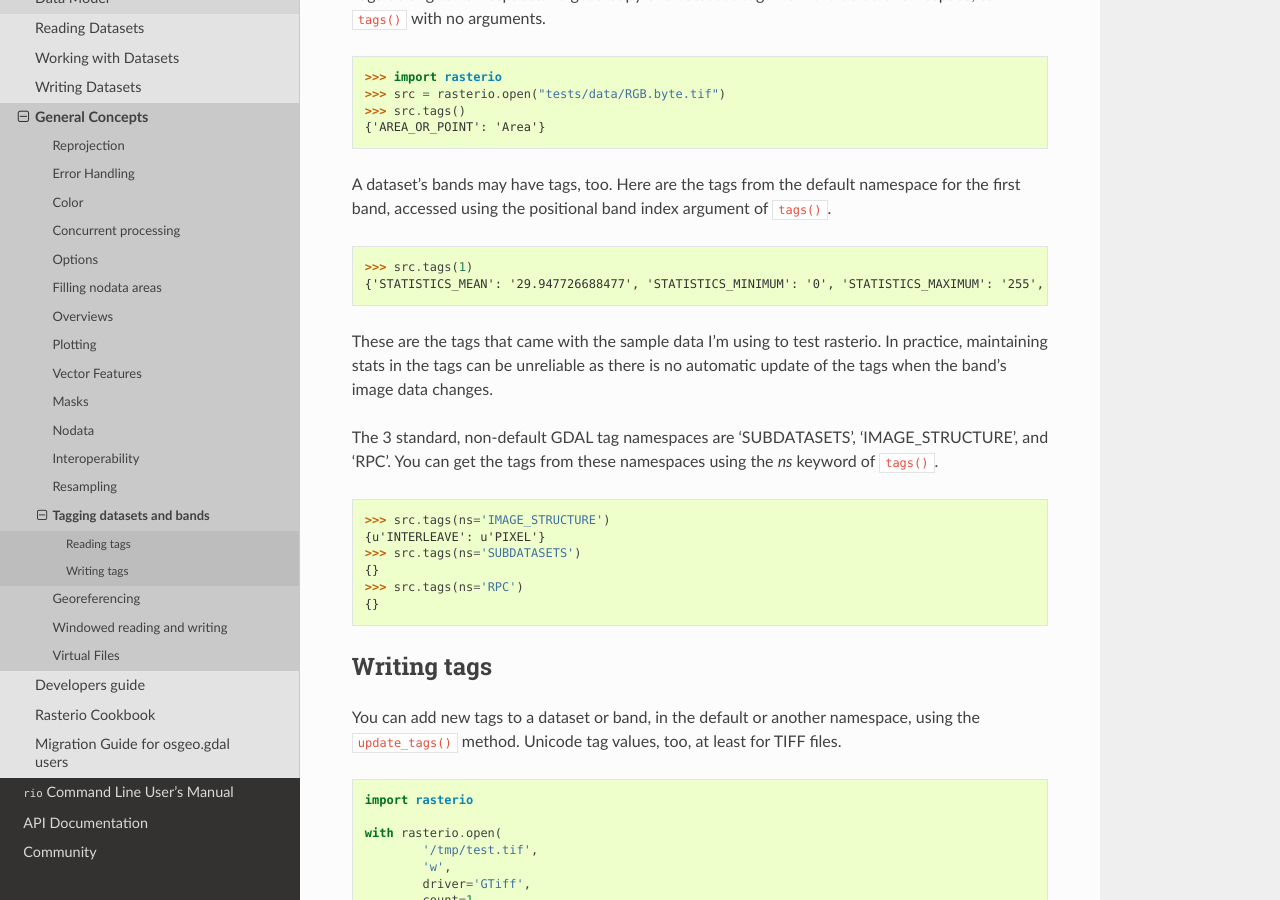
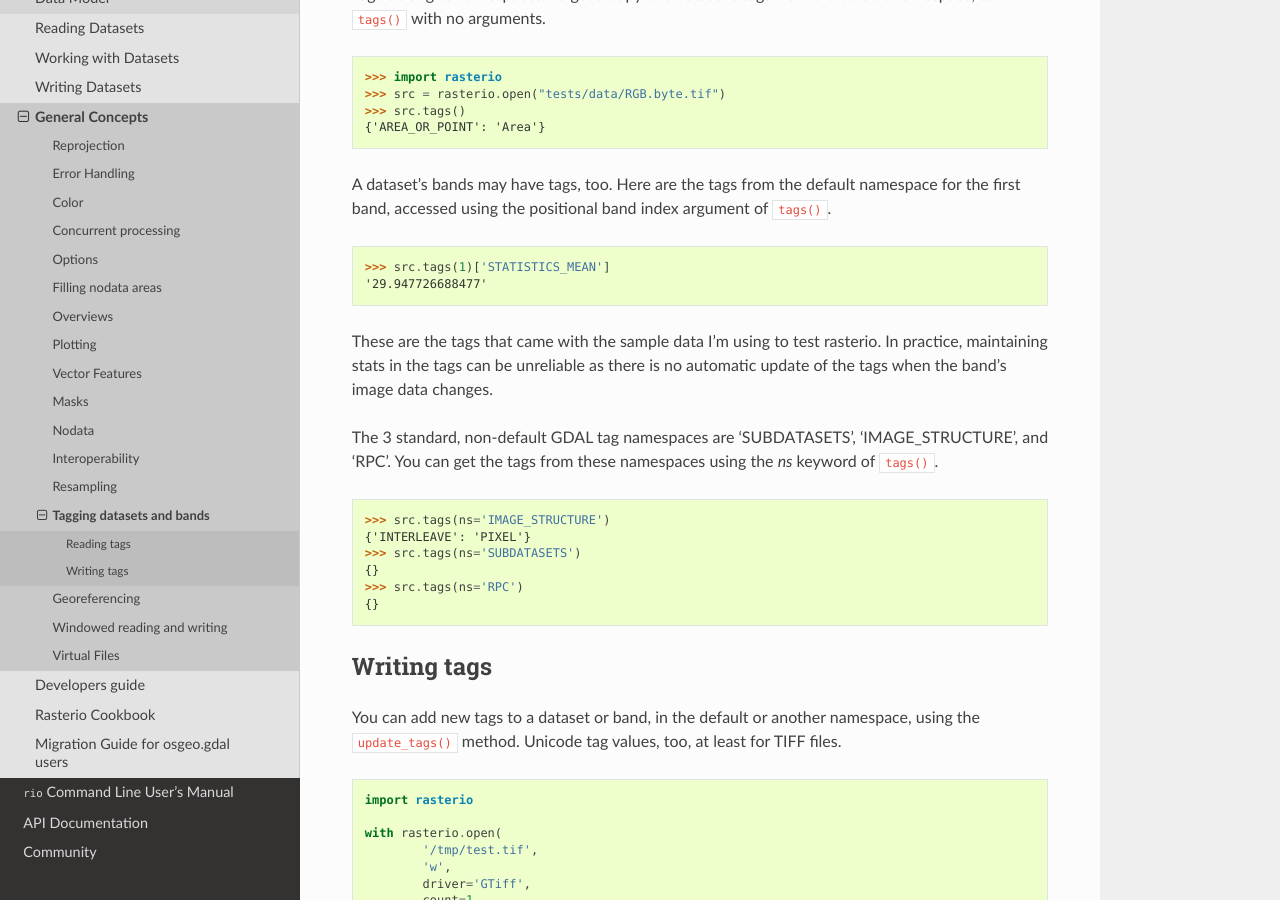
Before and after one commit to rasterio/rasterio, a Sphinx documentation site: the page built from docs/tags.rst, in a window 1280 px wide and 900 px high, scrolled down 518 px. Built offline with Sphinx 7.4.7 and the Read the Docs theme 2.0.0, drawn with Linux system fonts in a browser that asks for light colours.

```diff
--- a/docs/georeferencing.rst
+++ b/docs/georeferencing.rst
@@ -26,7 +26,7 @@ class's ``wkt`` attribute.
 .. code-block:: python
 
     >>> src.crs.wkt
-    u'PROJCS["UTM Zone 18, Northern Hemisphere",GEOGCS["Unknown datum based upon the WGS 84 ellipsoid",DATUM["Not_specified_based_on_WGS_84_spheroid",SPHEROID["WGS 84",6378137,298.257223563,AUTHORITY["EPSG","7030"]]],PRIMEM["Greenwich",0],UNIT["degree",0.0174532925199433],AUTHORITY["EPSG","4326"]],PROJECTION["Transverse_Mercator"],PARAMETER["latitude_of_origin",0],PARAMETER["central_meridian",-75],PARAMETER["scale_factor",0.9996],PARAMETER["false_easting",500000],PARAMETER["false_northing",0],UNIT["metre",1,AUTHORITY["EPSG","9001"]],AUTHORITY["EPSG","32618"]]'
+    'PROJCS["WGS 84 / UTM zone 18N",GEOGCS["WGS 84",DATUM["WGS_1984",SPHEROID["WGS 84",6378137,298.257223563,AUTHORITY["EPSG","7030"]],AUTHORITY["EPSG","6326"]],PRIMEM["Greenwich",0,AUTHORITY["EPSG","8901"]],UNIT["degree",0.0174532925199433,AUTHORITY["EPSG","9122"]],AUTHORITY["EPSG","4326"]],PROJECTION["Transverse_Mercator"],PARAMETER["latitude_of_origin",0],PARAMETER["central_meridian",-75],PARAMETER["scale_factor",0.9996],PARAMETER["false_easting",500000],PARAMETER["false_northing",0],UNIT["metre",1,AUTHORITY["EPSG","9001"]],AXIS["Easting",EAST],AXIS["Northing",NORTH],AUTHORITY["EPSG","32618"]]'
 
 When opening a new file for writing, you may also use a CRS string as an
 argument.
--- a/docs/plotting.rst
+++ b/docs/plotting.rst
@@ -15,7 +15,8 @@ two dimensional data can be accomplished directly with ``pyplot``.
     >>> src = rasterio.open("tests/data/RGB.byte.tif")
     >>> pyplot.imshow(src.read(1), cmap='pink')
     <matplotlib.image.AxesImage object at 0x...>
-    >>> pyplot.show()  # doctest: +SKIP
+    >>> pyplot.show = lambda : None  # prevents showing during doctests
+    >>> pyplot.show()
 
 
 .. image:: http://farm6.staticflickr.com/5032/13938576006_b99b23271b_o_d.png
--- a/docs/tags.rst
+++ b/docs/tags.rst
@@ -33,8 +33,8 @@ for the first band, accessed using the positional band index argument of ``tags(
 
 .. code-block:: pycon
 
-    >>> src.tags(1)
-    {'STATISTICS_MEAN': '29.947726688477', 'STATISTICS_MINIMUM': '0', 'STATISTICS_MAXIMUM': '255', 'STATISTICS_STDDEV': '52.340921626611'}
+    >>> src.tags(1)['STATISTICS_MEAN']
+    '29.947726688477'
 
 These are the tags that came with the sample data I'm using to test rasterio. In
 practice, maintaining stats in the tags can be unreliable as there is no automatic
@@ -47,7 +47,7 @@ and 'RPC'. You can get the tags from these namespaces using the `ns` keyword of
 .. code-block:: pycon
 
     >>> src.tags(ns='IMAGE_STRUCTURE')
-    {u'INTERLEAVE': u'PIXEL'}
+    {'INTERLEAVE': 'PIXEL'}
     >>> src.tags(ns='SUBDATASETS')
     {}
     >>> src.tags(ns='RPC')
```
Also changed, not shown: docs/reading.rst (+8 -8 lines), .travis.yml.
